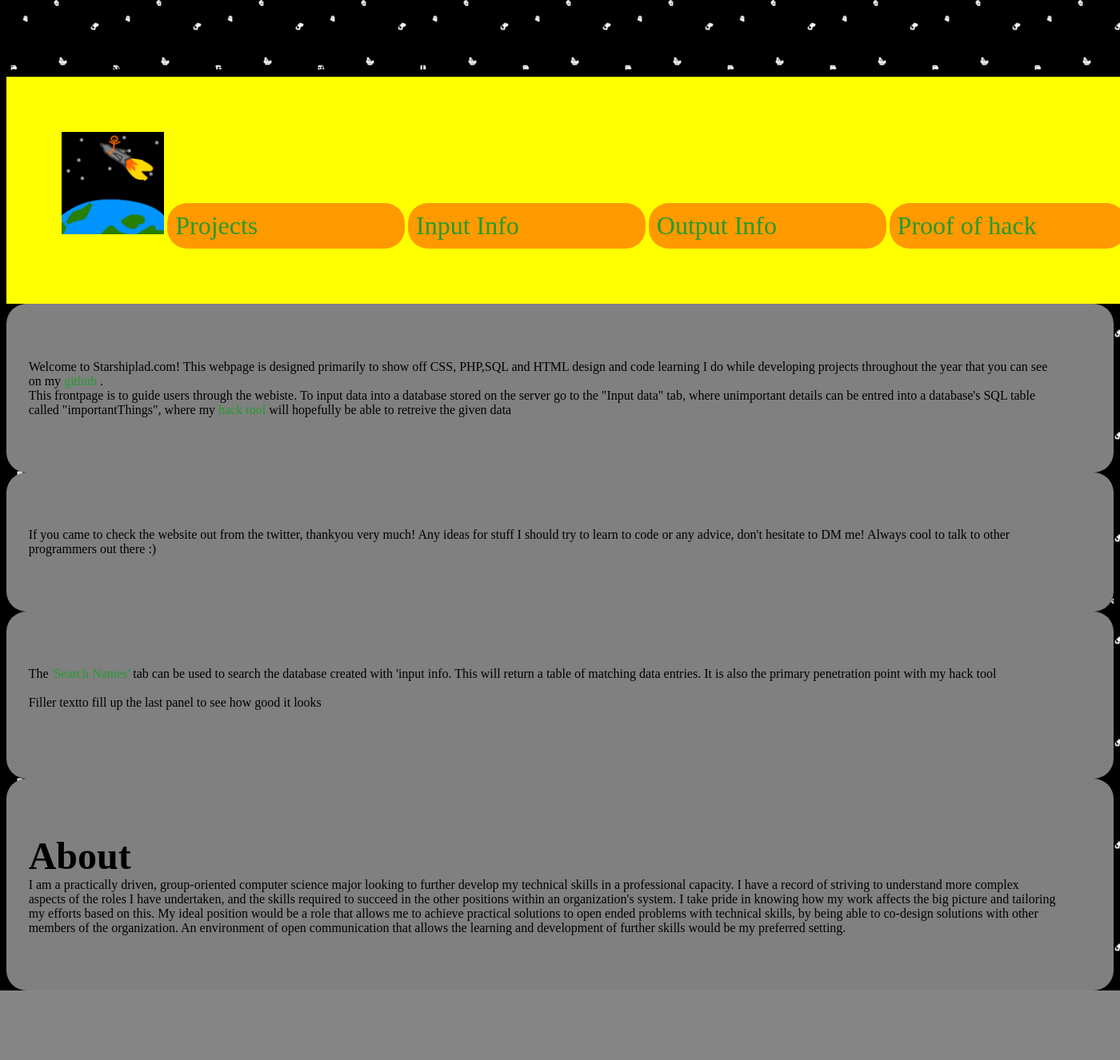
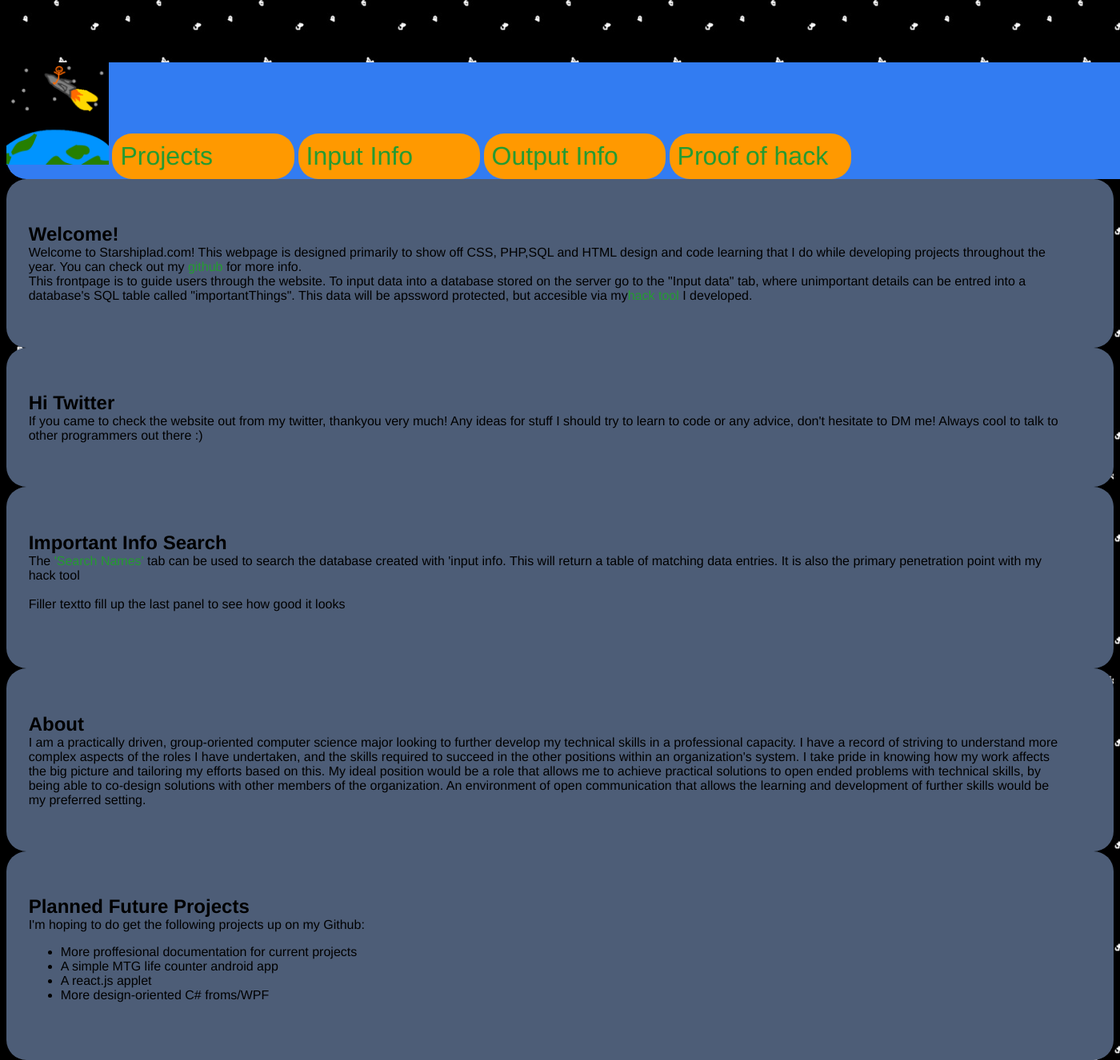
Before and after one commit to StarshipladDev/Starshiplad.com, a PHP site: page / in a window 1400 px wide; the page is wider, and only the part inside the window is pictured. Shown: that part at 80% size. Before the commit the page ends 1239 px from the top of that part, so only its background shows below. Run offline with PHP 8.4, Linux system fonts and the light colour scheme.

Commit message:
Add files via upload

```diff
--- a/index.php
+++ b/index.php
@@ -1,28 +1,31 @@
-<--/http://www.starshiplad.com/sendit.php?name=SQL+injection&info=This+will+be+test+data !-->
+
 <!DOCTYPE HTML>
 <html>
 <head>
+<!--Import header via php-->
 <?php
 	include"header.php";
 ?>
 </head>
-
+<!--Main section of content  -->
 <body>
 
 <div id="main">
 <main>
 <div class="readPanel">
-	Welcome to Starshiplad.com! This webpage is designed primarily to show off CSS, PHP,SQL and HTML design and code learning I do while developing
-	projects throughout the year that you can see on my <a href="https://github.com/StarshipladDev">github </a>.<br>
-	This frontpage is to guide users through the webiste. To input data into a database stored on the server go to the "Input data" tab, where unimportant details
-	can be entred into a database's SQL table called "importantThings", where my <a href="https://github.com/StarshipladDev/Hack-Tool">hack tool </a> will
-	hopefully be able to retreive the given data
+	<der>Welcome!</der><br>
+	Welcome to Starshiplad.com! This webpage is designed primarily to show off CSS, PHP,SQL and HTML design and code learning that I do while developing
+	projects throughout the year. You can check out my <a href="https://github.com/StarshipladDev">github </a> for more info.<br>
+	This frontpage is to guide users through the website. To input data into a database stored on the server go to the "Input data" tab, where unimportant details
+	can be entred into a database's SQL table called "importantThings". This data will be apssword protected, but accesible via my<a href="https://github.com/StarshipladDev/Hack-Tool">hack tool </a> I developed.
 </div>
 <div class="readPanel">
-	If you came to check the website out from the twitter, thankyou very much! Any ideas for stuff I should try to learn to code or any advice, don't hesitate to
+	<der>Hi Twitter </der><br>
+	If you came to check the website out from my twitter, thankyou very much! Any ideas for stuff I should try to learn to code or any advice, don't hesitate to
 	DM me! Always cool to talk to other programmers out there :)
 </div>
 <div class="readPanel">
+	<der>Important Info Search </der><br>
 	The <a href="http://www.starshiplad.com/search.php">'Search Names' </a> tab can be used to search the database created with 'input info. This will return a table of matching
 	data entries. It is also the primary penetration point with my hack tool
 	<br><br>Filler textto fill up the last panel to see how good it looks<p>
@@ -35,6 +38,16 @@ My ideal position would be a role that allows me to achieve practical solutions
 
 
 </div>
+<div class="readPanel">
+<der>Planned Future Projects </der><br>
+I'm hoping to do get the following projects up on my Github:<br>
+<ul>
+<li>More proffesional documentation for current projects</li>
+<li>A simple MTG life counter android app</li>
+<li>A react.js applet</li>
+<li>More design-oriented C# froms/WPF</li>
+</ul>
+</div>
 </main>
 
 </div>
--- a/looks.css
+++ b/looks.css
@@ -1,6 +1,7 @@
 html{
 	height:100%;
 	width:100%;
+	font-family: Helvetica Neue,Helvetica,Arial,sans-serif;
 }
 body{
 
@@ -17,20 +18,20 @@ head{
 	position:fixed;
 	max-height:5%;
 	width:100%;
-}
+}s
 /*Gives  any table a 'grid' layout*/
 th, td{
 	border: 1px solid black;
  }
- /* makes password siplay grey */
+ /* makes password display grey */
 input.password,textarea{
-	 background-color:grey;
+	 background-color:#4d5d77;
 	 border:0px;
 	 border-style:none;
  }
  der{
 	 font-weight:bold;
-	 font-size:300%
+	 font-size:150%
  }
  #headspace{
 	background-color:#327cf2;
@@ -62,25 +63,33 @@ a {
 	color:#259b31;
     text-decoration: none !important;
 }
+ /* DESKTOP ONLY */
  @media only screen and (min-width: 1000px) {
 #headspace{
-	background-color:yellow;
+	background-color:#327cf2;
 	float-top:2%;
 	padding:5%;
+	padding-top:0%;
+	padding-bottom:0%;
+	padding-left:0%;
 	width:100%;
+	border-radius:25px;
 }
+/*#4d5d77- grey
+#327cf2 - blue
+  */
 .readPanel{
-	padding:5%;
+	padding:4%;
 	padding-left:2%;
-	float:2%;
-	background-color:grey;
+	float:5%;
+	background-color:#4d5d77;
 	border-radius:25px;
 }
 .menuitem{
 	display:inline-block;
 	color:black;
 	background-color:#ff9900;
-	max-width:20%;
+	max-width:15%;
 }
 .displayTable{
 	border: 1px solid black;
```
